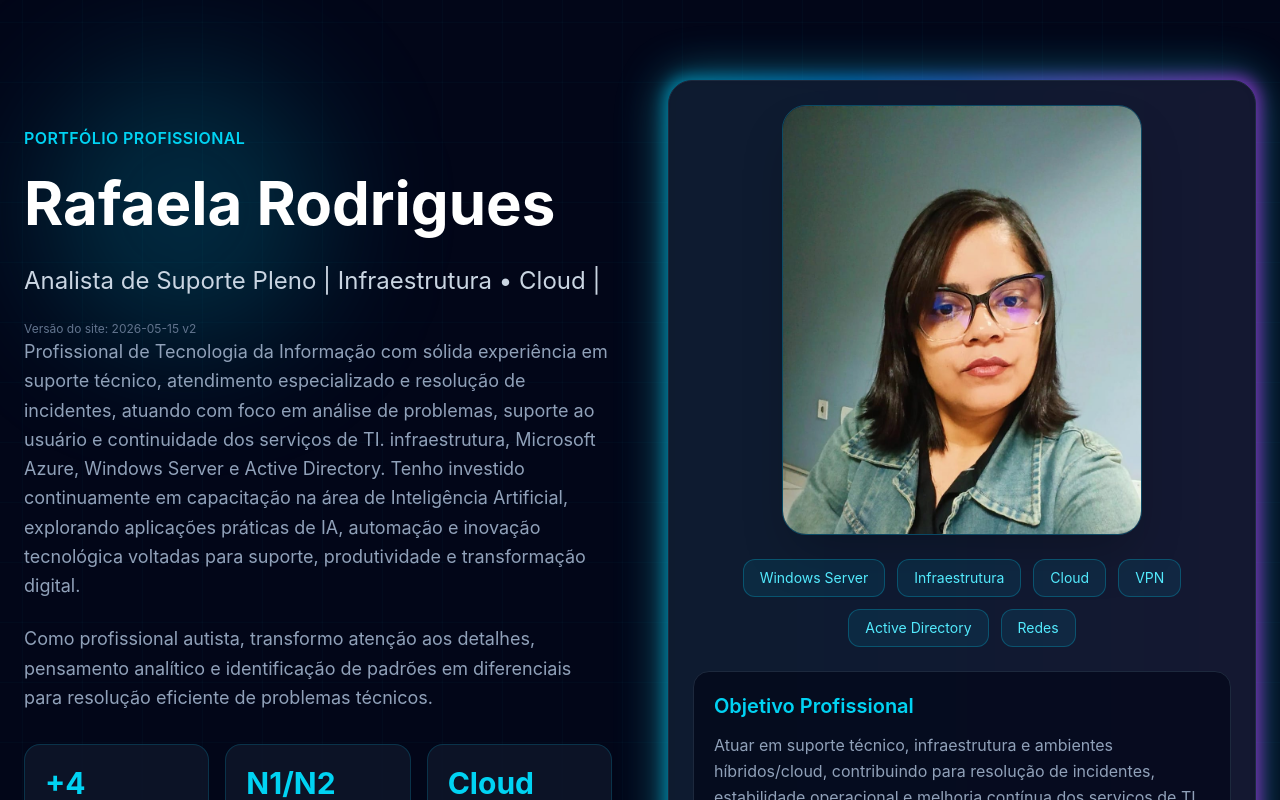
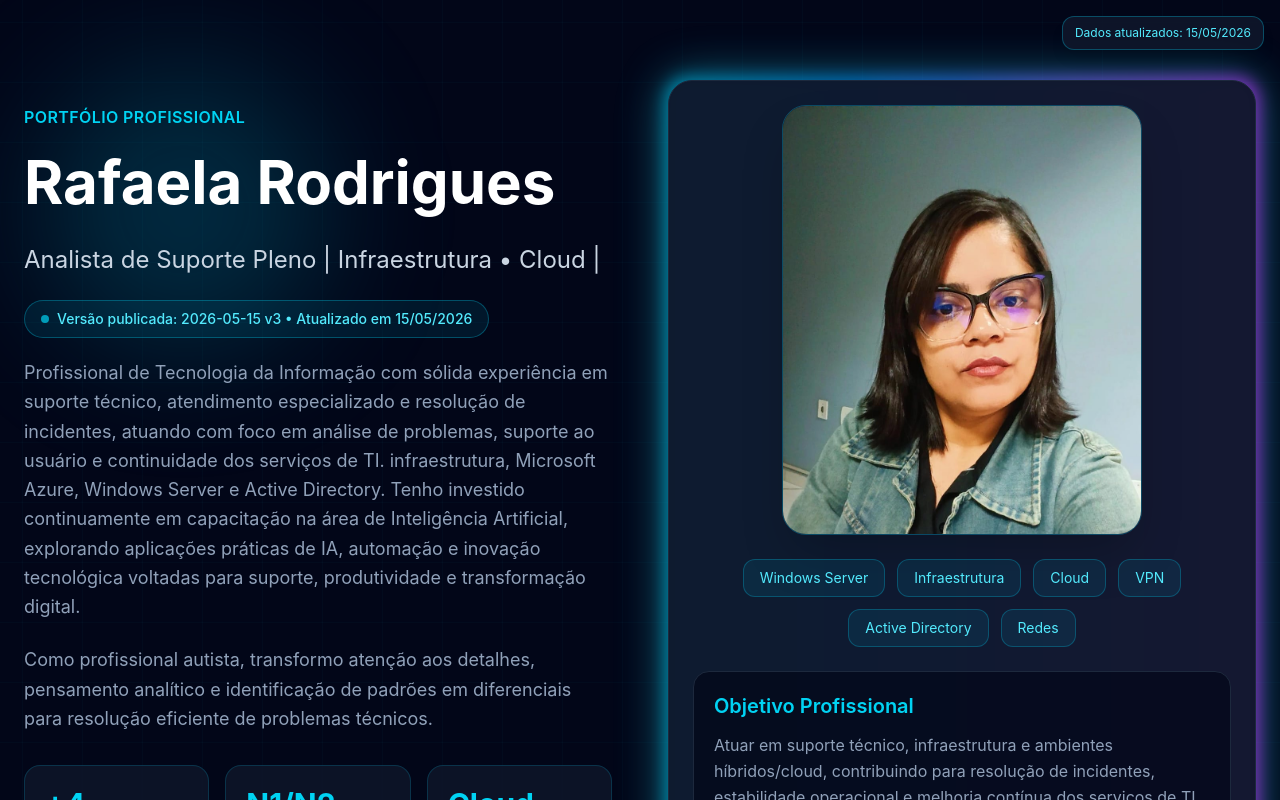
Before and after one commit to luna-rafa/portfolio-rafaela, a React (Vite) app: page / in a window 1280 px wide. Shown: the top 800 px of the page. Built offline with nearby package versions, Linux system fonts and the light colour scheme.

Commit message:
Add site version and last update to PortfolioRafaela
Added site version and last update information to the PortfolioRafaela component.

```diff
--- a/src/App.jsx
+++ b/src/App.jsx
@@ -1,4 +1,6 @@
 export default function PortfolioRafaela() {
+  const SITE_VERSION = '2026-05-15 v3'
+  const LAST_UPDATE = '15/05/2026'
  const skills = {
   suporte: [
     'Help Desk',
@@ -180,6 +182,9 @@ export default function PortfolioRafaela() {
       `}</style>
 
       <div className="absolute inset-0 tech-grid opacity-40"></div>
+        <div className="fixed top-4 right-4 z-50 bg-slate-900/90 border border-cyan-400/30 rounded-xl px-3 py-2 shadow-lg">
+        <p className="text-xs text-cyan-300">Dados atualizados: {LAST_UPDATE}</p>
+      </div>
       <div className="absolute top-20 left-10 w-72 h-72 bg-cyan-500/20 rounded-full blur-3xl float-tech"></div>
       <div className="absolute bottom-32 right-10 w-96 h-96 bg-blue-600/20 rounded-full blur-3xl float-tech"></div>
 
@@ -198,7 +203,10 @@ export default function PortfolioRafaela() {
               Analista de Suporte Pleno | Infraestrutura • Cloud |
             </h2>
 
-           <p className="text-xs text-slate-500 mt-2">Versão do site: 2026-05-15 v2</p>
+           <div className="inline-flex items-center gap-2 bg-cyan-500/10 border border-cyan-400/30 rounded-full px-4 py-2 mb-5">
+              <span className="h-2 w-2 rounded-full bg-cyan-400 animate-pulse"></span>
+              <p className="text-sm text-cyan-300 font-medium">Versão publicada: {SITE_VERSION} • Atualizado em {LAST_UPDATE}</p>
+            </div>
 
             <p className="text-slate-400 text-lg leading-relaxed mb-6">
               Profissional de Tecnologia da Informação com sólida experiência em suporte técnico, atendimento especializado e resolução de incidentes, atuando com foco em análise de problemas, suporte ao usuário e continuidade dos serviços de TI.
```
